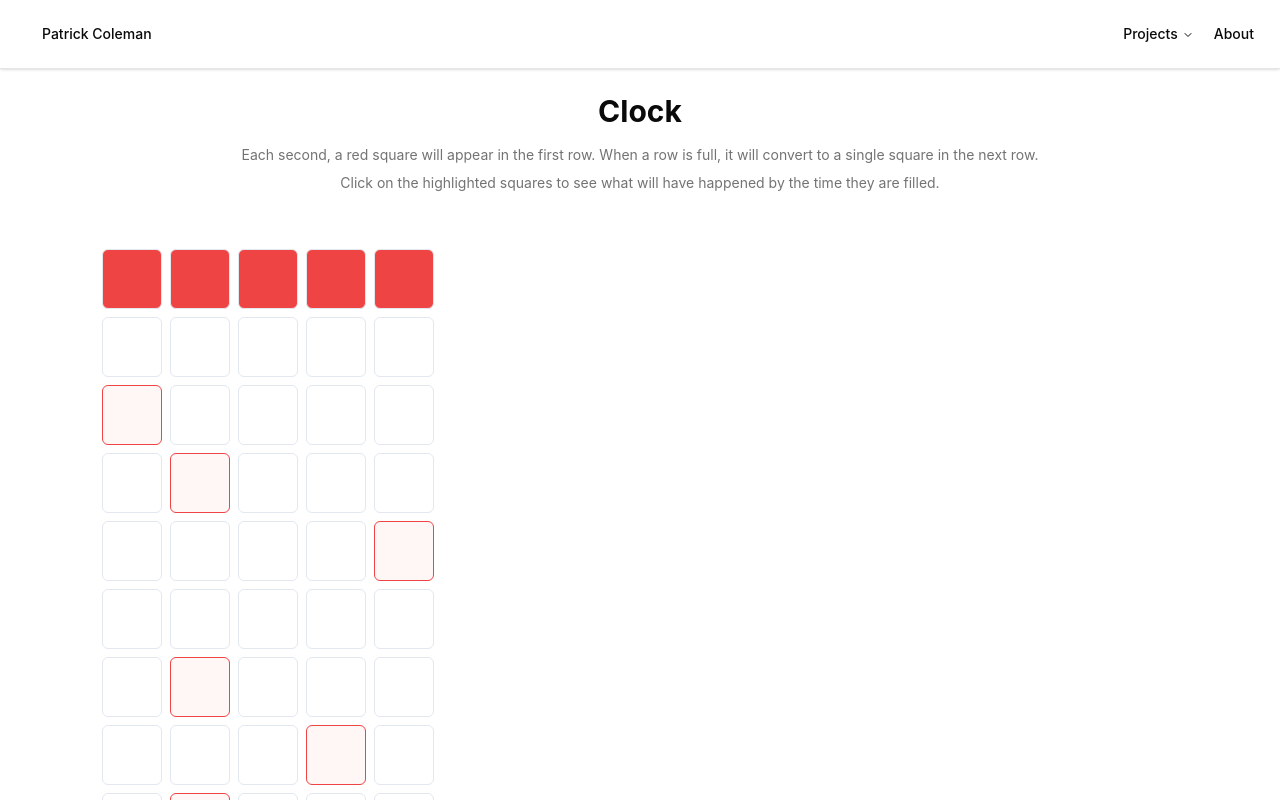
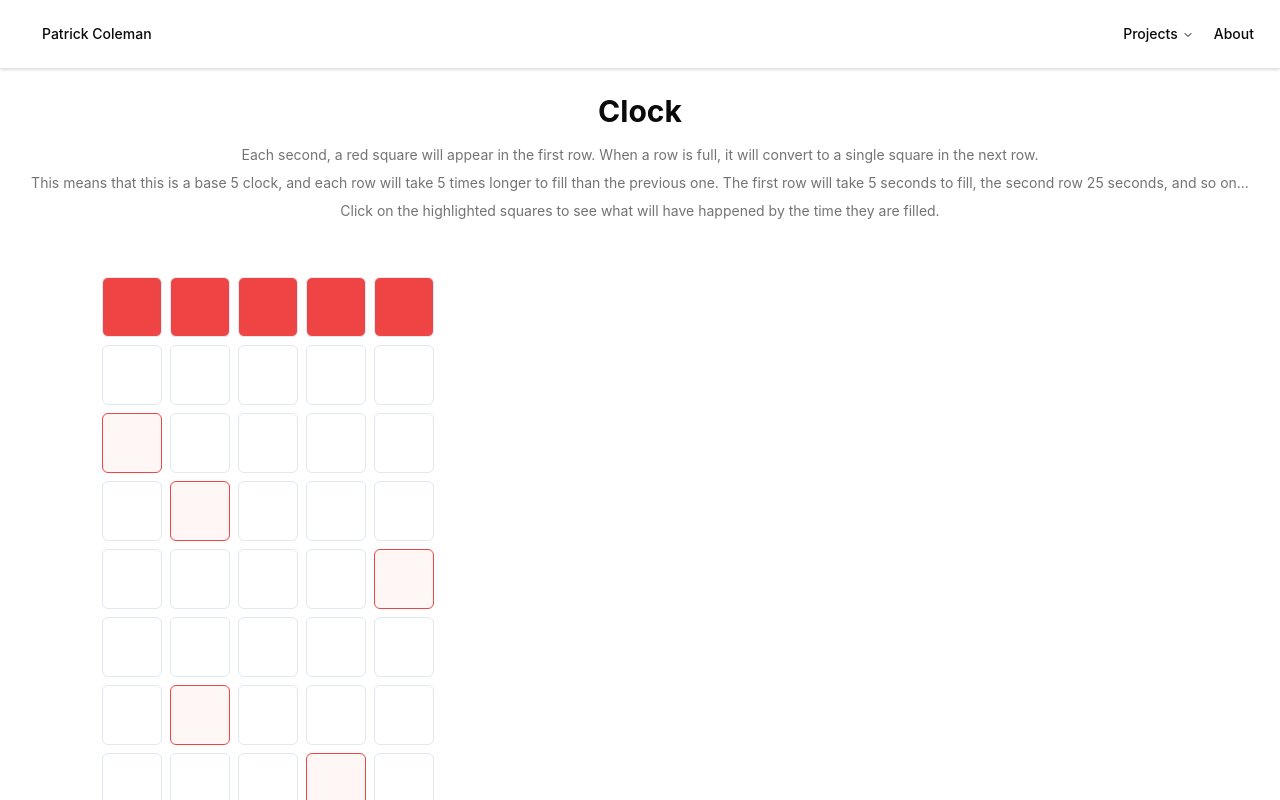
Before and after one commit to Patrickcoleman/Website2026, a React (Vite) app: page /projects/clock in a window 1280 px wide. Shown: the top 800 px of the page. Built offline with nearby package versions, Linux system fonts and the light colour scheme.

Commit message:
Added clock image and a better intro

```diff
--- a/src/data/projects.ts
+++ b/src/data/projects.ts
@@ -60,7 +60,7 @@ export const projects: Project[] = [
     id: "clock",
     title: "The Block Clock",
     description: "A visualisation of time using CSS animations",
-    image: "/images/fish.png",
+    image: "/images/clock.png",
     badge: "CSS",
     link: "/projects/clock",
   },
--- a/src/pages/projects/Clock.tsx
+++ b/src/pages/projects/Clock.tsx
@@ -23,7 +23,7 @@ const CLICKABLE_SQUARES: ClickableSquare[] = [
   { row: 17, col: 1, text: "The Australian Tectonic Plate will have drifted almost 30km in the intervening 453 thousand years." },
   { row: 20, col: 0, text: "Uranus' moon Desdemona will most likely have collided with another of it's inner moons, either Cressida or Juliet, in the next 98.1 million years."},
   { row: 21, col: 0, text: "A Uranium-235 isotope will have lived out most of its 783 million year half life." },
-  { row: 22, col: 1, text: "In 7 billion years the sun will have decayed into a red dwarf, signalling the final phase for our solar system." },
+  { row: 22, col: 1, text: "In 7 billion years the sun will have decayed into a red dwarf, signalling the final phase for our solar system, and I don't think our clock will be needed longer than that." },
 ]
 
 const CLICKABLE_MAP = new Map(
@@ -83,6 +83,9 @@ export default function Clock() {
       <div className="text-muted-foreground text-sm text-center space-y-2">
         <p >
           Each second, a red square will appear in the first row. When a row is full, it will convert to a single square in the next row.
+        </p>
+        <p >
+          This means that this is a base 5 clock, and each row will take 5 times longer to fill than the previous one. The first row will take 5 seconds to fill, the second row 25 seconds, and so on...
         </p>
         <p >
           Click on the highlighted squares to see what will have happened by the time they are filled.
```
